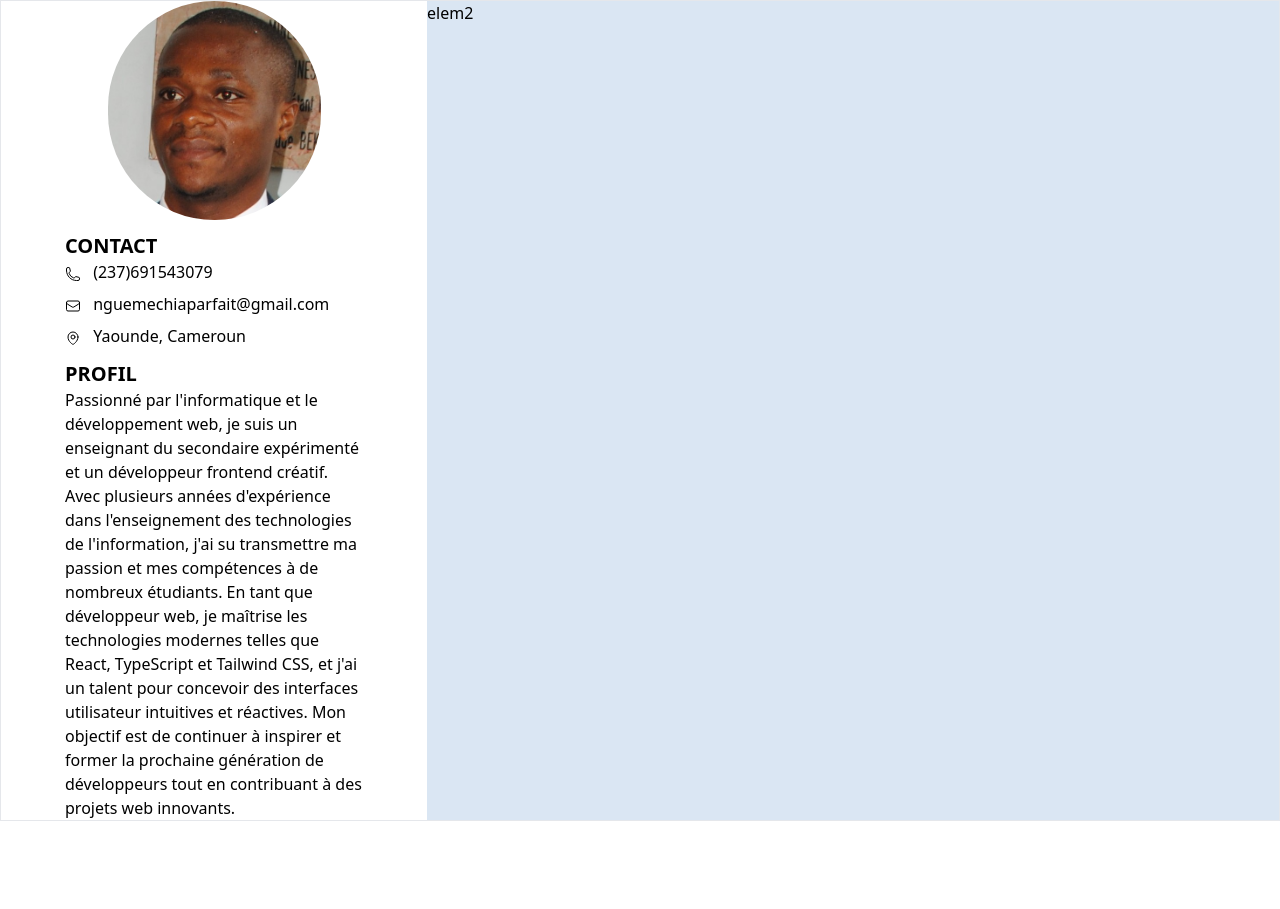
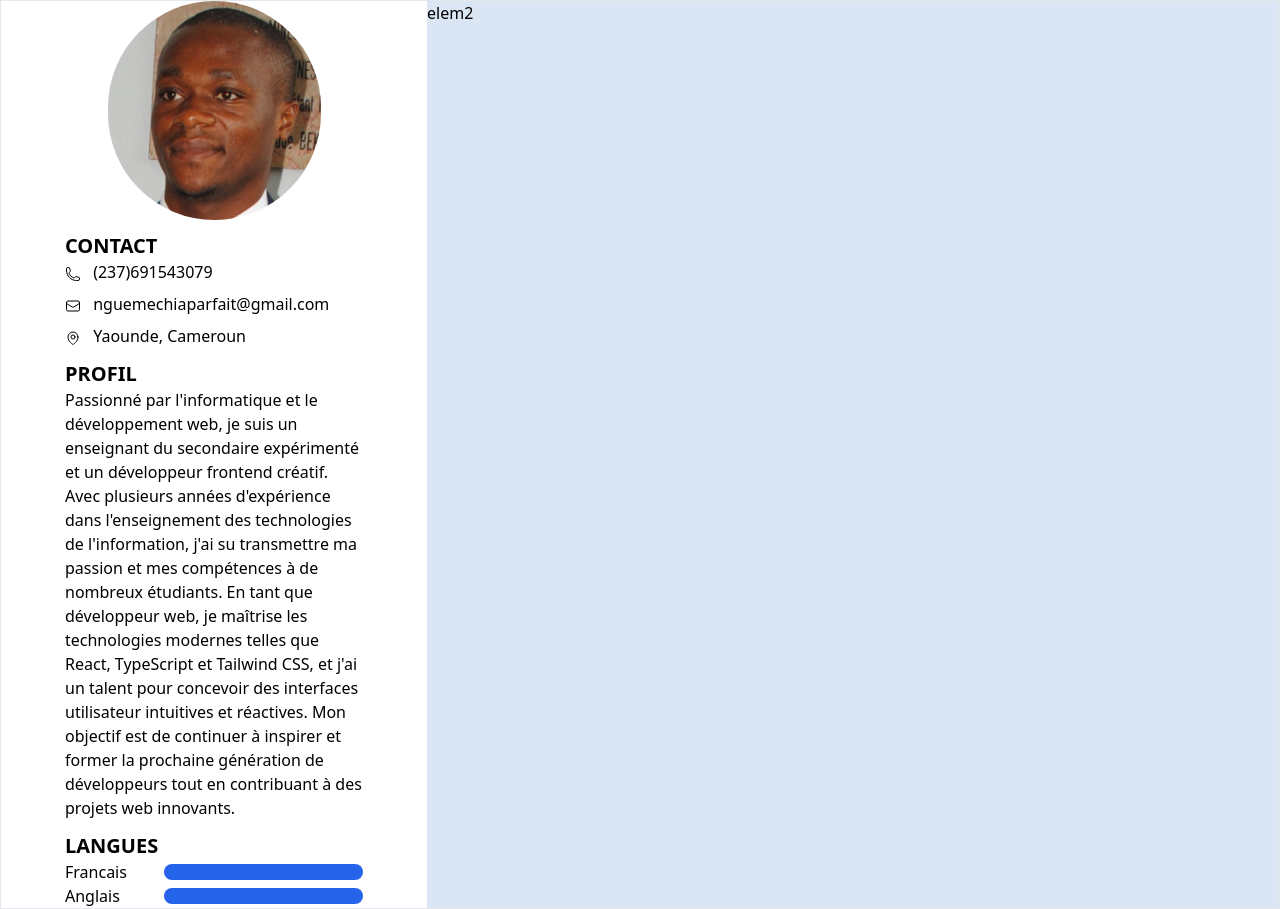
Before and after one commit to vanparfait/CV_Tailwin.css, a website: page index.html in a window 1280 px wide. Before the commit the page ends 821 px from the top, so only its background shows below. Drawn offline with Linux system fonts and the light colour scheme.

Commit message:
affichage de la partie LANGUE

```diff
--- a/index.html
+++ b/index.html
@@ -56,6 +56,23 @@
                         intuitives et réactives. Mon objectif est de continuer à inspirer et former la prochaine
                         génération de développeurs tout en contribuant à des projets web innovants.</div>
                 </div>
+                <div id="blockLangue" class="P_margeBlock">
+                    <div class="P_titreBlock">langues</div>
+                    <div class="grid grid-cols-12">
+                        <div class="col-span-4">Francais</div>
+                        <div class="col-span-12 lg:col-span-8 my-auto">
+                            <div class="h-4 bg-blue-600 rounded-full dark:bg-blue-500" style="width: 100%">
+                            </div>
+                        </div>
+                        <div class="col-span-4">Anglais</div>
+                        <div class="col-span-12 lg:col-span-8 my-auto">
+                            <div class="h-4 bg-blue-600 rounded-full dark:bg-blue-500" style="width: 100%">
+                            </div>
+                        </div>
+                    </div>
+
+
+                </div>
             </div>
 
             <!-- colonne de droite -->
```
Also changed, not shown: dist/main.css.
